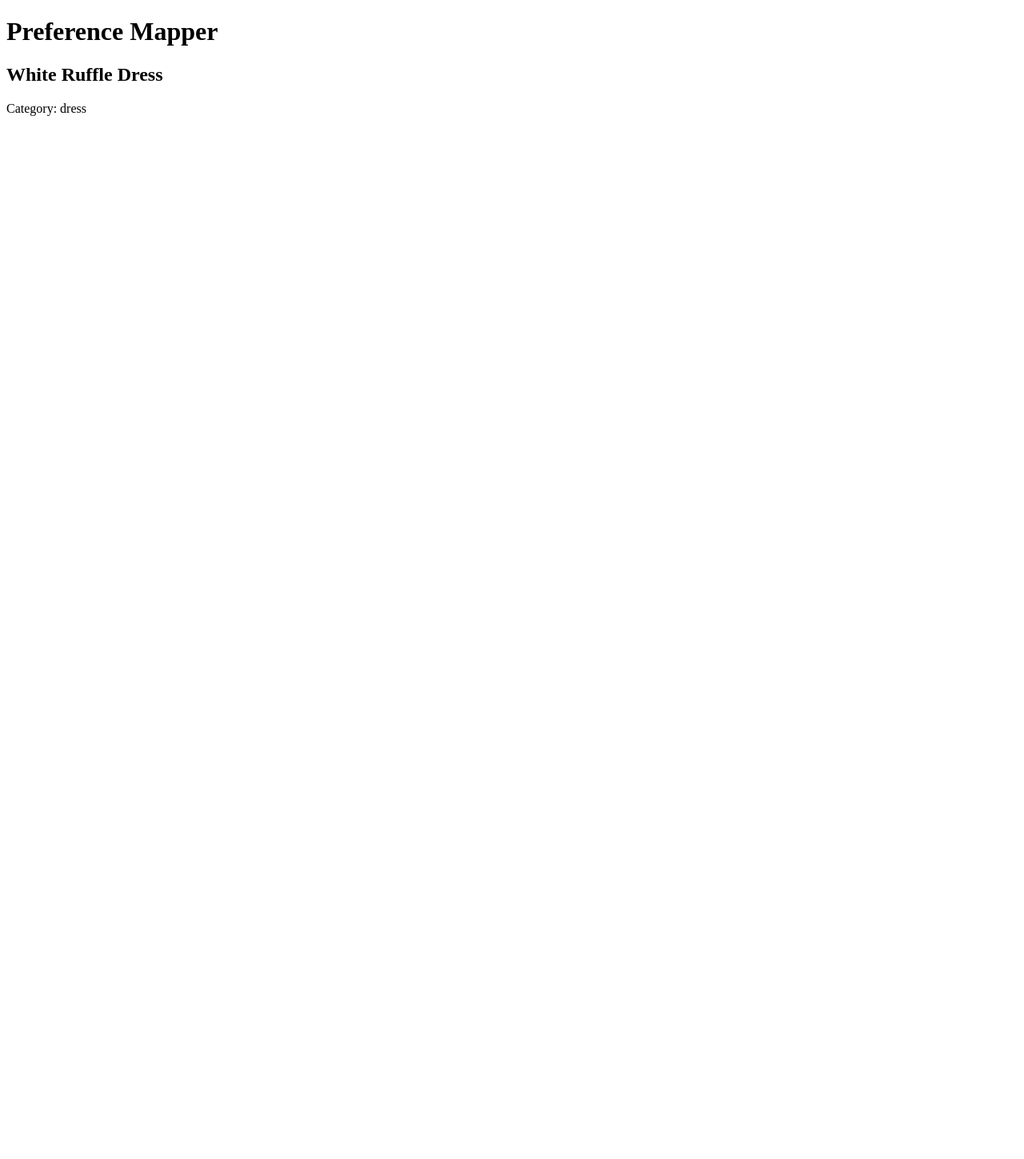
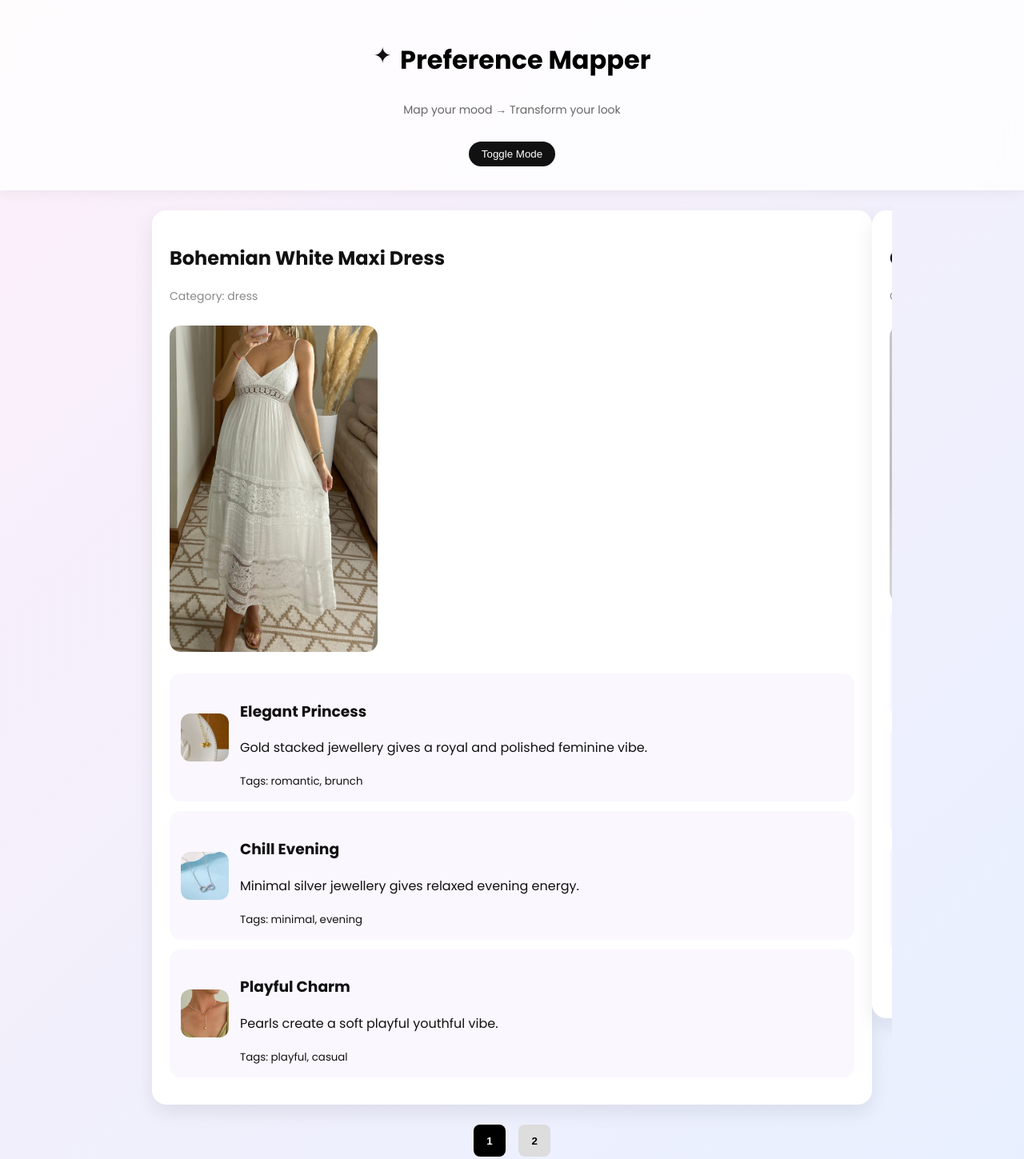
Before and after one commit to dhruvaptl/Preference-Mapper, a plain HTML site: page index.html in a window 1280 px wide. Shown: the whole page at 80% size. Before the commit the page ends 800 px from the top, so only its background shows below. Drawn offline with Linux system fonts and the light colour scheme.

Commit message:
Added sliding second page with black shirt styling and images

```diff
--- a/index.html
+++ b/index.html
@@ -3,13 +3,83 @@
 <head>
   <meta charset="UTF-8">
   <title>Preference Mapper</title>
+
+  <!-- Google Font -->
+  <link href="https://fonts.googleapis.com/css2?family=Poppins:wght@400;600;700&display=swap" rel="stylesheet">
+
   <link rel="stylesheet" href="style.css">
 </head>
 <body>
 
-  <h1>Preference Mapper</h1>
+  <header>
+    <div class="logo-container">
+      <span class="logo-icon">✦</span>
+      <h1 class="logo">Preference Mapper</h1>
+    </div>
+    <p class="subtitle">Map your mood → Transform your look</p>
 
-  <div id="items-container"></div>
+    <button class="theme-toggle" onclick="toggleTheme()">Toggle Mode</button>
+  </header>
+
+  <main>
+  <div class="slider-wrapper">
+
+    <!-- PAGE 1 (YOUR EXISTING SYSTEM) -->
+    <section class="page">
+      <div id="items-container"></div>
+
+      <div class="page-nav">
+        <button class="active" onclick="goToPage(0)">1</button>
+        <button onclick="goToPage(1)">2</button>
+      </div>
+    </section>
+
+    <!-- PAGE 2 (NEW ADDITION) -->
+    <section class="page second-page">
+      <div class="base-card">
+        <h2>Classic Plain-Black Shirt</h2>
+        <p class="category">Category: shirt</p>
+        <img src="images/black-shirt.jpg" class="base-image">
+
+        <div class="variation-card">
+  <div class="variation-content">
+    <img src="images/white-pants.jpg" class="accessory-image">
+    <div>
+      <h3>Old Money Aesthetic</h3>
+      <p>White linen pants with black belt & gold buckle for rich vibe.</p>
+    </div>
+  </div>
+</div>
+
+<div class="variation-card">
+  <div class="variation-content">
+    <img src="images/darkblue-denims.jpg" class="accessory-image">
+    <div>
+      <h3>Bold Sassy Vibe</h3>
+      <p>Dark blue denims with brown leather belt for evening casual events.</p>
+    </div>
+  </div>
+</div>
+
+<div class="variation-card">
+  <div class="variation-content">
+    <img src="images/black leather-skirt.jpg" class="accessory-image">
+    <div>
+      <h3>Fierce Party Vibes</h3>
+      <p>Leather skirt paired with gold jewellery for fierce slay vibe.</p>
+    </div>
+  </div>
+</div>
+
+
+      <div class="page-nav">
+        <button onclick="goToPage(0)">1</button>
+        <button class="active" onclick="goToPage(1)">2</button>
+      </div>
+    </section>
+
+  </div>
+</main>
 
   <script src="script.js"></script>
 </body>
--- a/script.js
+++ b/script.js
@@ -1,18 +1,85 @@
-fetch('data.json')
-  .then(response => response.json())
-  .then(data => {
-    const container = document.getElementById('items-container');
+const data = {
+  items: [
+    {
+      id: 1,
+      baseItem: {
+        name: "Bohemian White Maxi Dress",
+        category: "dress",
+        image: "images/white-maxi.jpg"
+      },
+      variations: [
+        {
+          vibe: "Elegant Princess",
+          description: "Gold stacked jewellery gives a royal and polished feminine vibe.",
+          tags: ["romantic", "brunch"],
+          accessoryImage: "images/gold chain.webp"
+        },
+        {
+          vibe: "Chill Evening",
+          description: "Minimal silver jewellery gives relaxed evening energy.",
+          tags: ["minimal", "evening"],
+          accessoryImage: "images/silver chain.jpg"
+        },
+        {
+          vibe: "Playful Charm",
+          description: "Pearls create a soft playful youthful vibe.",
+          tags: ["playful", "casual"],
+          accessoryImage: "images/pearl chain.webp"
+        }
+      ]
+    }
+  ]
+};
+
+const container = document.getElementById("items-container");
 
 data.items.forEach(item => {
-      const baseCard = document.createElement('div');
-      baseCard.classList.add('base-card');
+  const baseCard = document.createElement("div");
+  baseCard.classList.add("base-card");
 
   baseCard.innerHTML = `
     <h2>${item.baseItem.name}</h2>
-        <p>Category: ${item.baseItem.category}</p>
+    <p class="category">Category: ${item.baseItem.category}</p>
+    <img src="${item.baseItem.image}" class="base-image">
   `;
 
+  const variationContainer = document.createElement("div");
+  variationContainer.classList.add("variation-container");
+
+  item.variations.forEach(variation => {
+    const variationCard = document.createElement("div");
+    variationCard.classList.add("variation-card");
+
+    variationCard.innerHTML = `
+      <div class="variation-content">
+        <img src="${variation.accessoryImage}" class="accessory-image">
+        <div>
+          <h3>${variation.vibe}</h3>
+          <p>${variation.description}</p>
+          <small>Tags: ${variation.tags.join(", ")}</small>
+        </div>
+      </div>
+    `;
+
+    variationContainer.appendChild(variationCard);
+  });
+
+  baseCard.appendChild(variationContainer);
   container.appendChild(baseCard);
 });
-  })
-  .catch(error => console.error('Error loading data:', error));
+
+function toggleTheme() {
+  document.body.classList.toggle("dark");
+}
+
+
+function goToPage(pageIndex) {
+  const wrapper = document.querySelector('.slider-wrapper');
+  wrapper.style.transform = `translateX(-${pageIndex * 50}%)`;
+
+  const allButtons = document.querySelectorAll('.page-nav button');
+  allButtons.forEach(btn => btn.classList.remove('active'));
+
+  const activeButtons = document.querySelectorAll(`.page-nav button:nth-child(${pageIndex + 1})`);
+  activeButtons.forEach(btn => btn.classList.add('active'));
+}
--- a/style.css
+++ b/style.css
@@ -0,0 +1,206 @@
+body {
+  font-family: 'Poppins', sans-serif;
+  margin: 0;
+  background: linear-gradient(135deg, #fceff9, #e8f0ff);
+  color: #111;
+  transition: 0.4s ease;
+}
+
+/* DARK MODE */
+body.dark {
+  background: linear-gradient(135deg, #1e1e2f, #2b2b3c);
+  color: #f1f1f1;
+}
+
+header {
+  text-align: center;
+  padding: 30px 20px;
+  background: #ffffffcc;
+  backdrop-filter: blur(10px);
+  box-shadow: 0 4px 15px rgba(0,0,0,0.05);
+}
+
+body.dark header {
+  background: #2b2b3ccc;
+}
+
+.logo-container {
+  display: flex;
+  justify-content: center;
+  align-items: center;
+  gap: 10px;
+}
+
+.logo {
+  font-size: 32px;
+  font-weight: 700;
+  color: #000;
+}
+
+body.dark .logo {
+  color: #fff;
+}
+
+.logo-icon {
+  font-size: 28px;
+  animation: float 3s ease-in-out infinite;
+}
+
+.subtitle {
+  font-size: 14px;
+  margin-top: 6px;
+  color: #666;
+}
+
+body.dark .subtitle {
+  color: #bbb;
+}
+
+.theme-toggle {
+  margin-top: 15px;
+  padding: 8px 16px;
+  border: none;
+  border-radius: 20px;
+  cursor: pointer;
+  background: #111;
+  color: white;
+  transition: 0.3s;
+}
+
+.theme-toggle:hover {
+  background: #444;
+}
+
+main {
+  padding: 25px;
+  max-width: 900px;
+  margin: auto;
+}
+
+.base-card {
+  background: white;
+  padding: 22px;
+  border-radius: 18px;
+  margin-bottom: 25px;
+  box-shadow: 0 10px 25px rgba(0,0,0,0.08);
+  animation: fadeIn 0.8s ease forwards;
+}
+
+body.dark .base-card {
+  background: #2b2b3c;
+}
+
+.base-image {
+  width: 260px;
+  border-radius: 14px;
+  margin-top: 12px;
+}
+
+.category {
+  font-size: 14px;
+  color: #888;
+}
+
+body.dark .category {
+  color: #aaa;
+}
+
+.variation-container {
+  margin-top: 20px;
+}
+
+.variation-card {
+  background: #faf7ff;
+  padding: 14px;
+  border-radius: 14px;
+  margin-bottom: 12px;
+  transition: 0.3s ease;
+}
+
+body.dark .variation-card {
+  background: #3a3a4d;
+}
+
+.variation-card:hover {
+  transform: translateY(-4px);
+  box-shadow: 0 6px 15px rgba(162,155,254,0.2);
+}
+
+.variation-content {
+  display: flex;
+  align-items: center;
+  gap: 14px;
+}
+
+.accessory-image {
+  width: 60px;
+  height: 60px;
+  object-fit: cover;
+  border-radius: 12px;
+}
+
+/* Animations */
+@keyframes float {
+  0% { transform: translateY(0px); }
+  50% { transform: translateY(-6px); }
+  100% { transform: translateY(0px); }
+}
+
+@keyframes fadeIn {
+  from { opacity: 0; transform: translateY(10px); }
+  to { opacity: 1; transform: translateY(0); }
+}
+
+/* SLIDER ADDITION */
+.slider-wrapper {
+  display: flex;
+  width: 200%;
+  transition: transform 0.6s ease-in-out;
+}
+
+.page {
+  width: 100%;
+  flex-shrink: 0;
+  position: relative;
+}
+
+.page-nav {
+  text-align: center;
+  margin-top: 20px;
+}
+
+.page-nav button {
+  width: 40px;
+  height: 40px;
+  margin: 0 6px;
+  border-radius: 8px;
+  border: none;
+  background: #ddd;
+  font-weight: bold;
+  cursor: pointer;
+  transition: 0.3s;
+}
+
+.page-nav button.active {
+  background: black;
+  color: white;
+}
+
+.page-nav button:hover {
+  transform: scale(1.1);
+}
+
+/* FIX SLIDER LAYOUT */
+main {
+  overflow: hidden;
+  max-width: 900px;
+}
+
+.slider-wrapper {
+  display: flex;
+  width: 200%;
+}
+
+.page {
+  width: 50%;
+}
```
Also changed, not shown: images/black leather-skirt.jpg (added), images/black-shirt.jpg (added), images/darkblue-denims.jpg (added), images/gold chain.webp (added), images/pearl chain.webp (added), images/silver chain.jpg (added), images/white-maxi.jpg (added), images/white-pants.jpg (added). Lines whose indentation alone changed are shown as unchanged.
